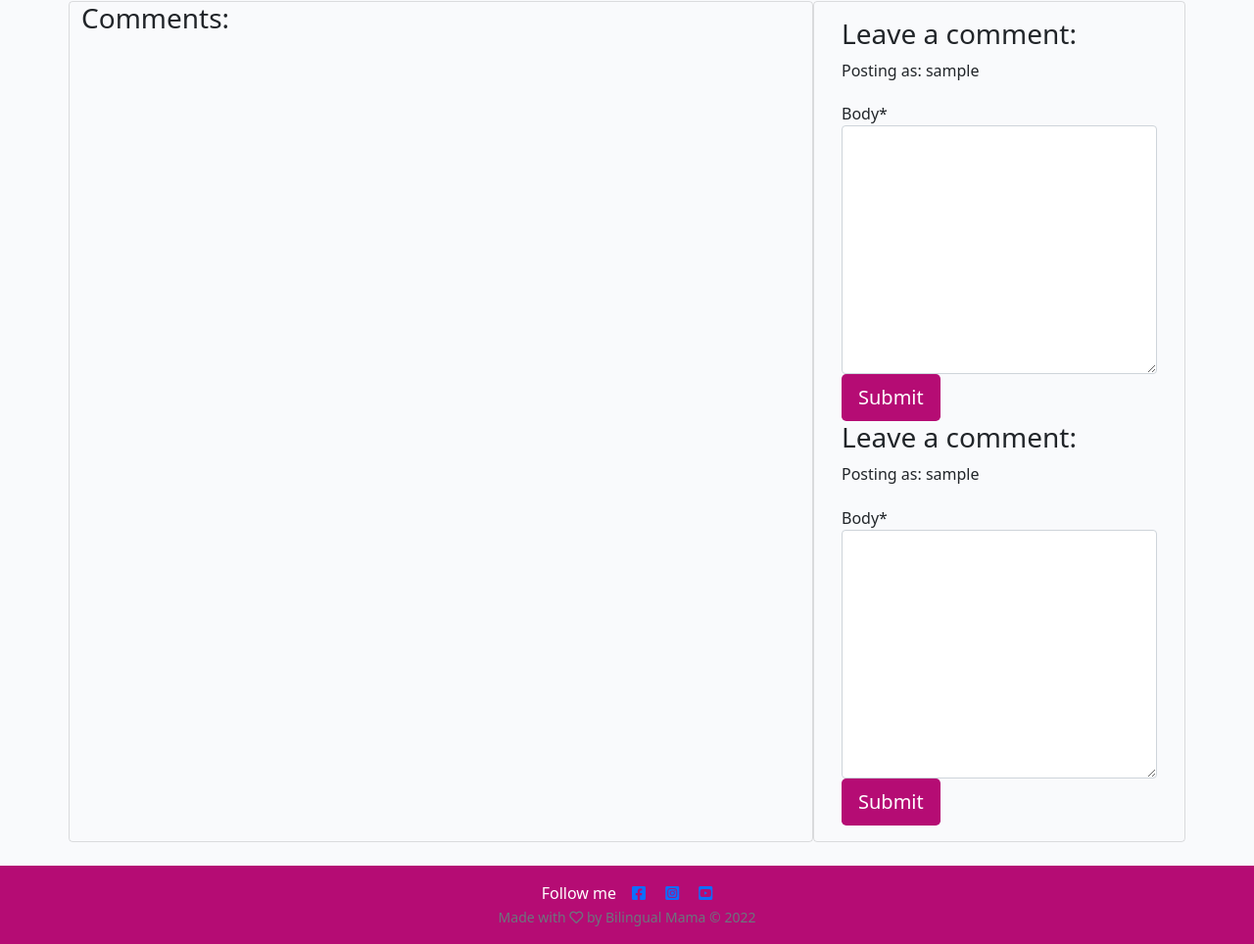
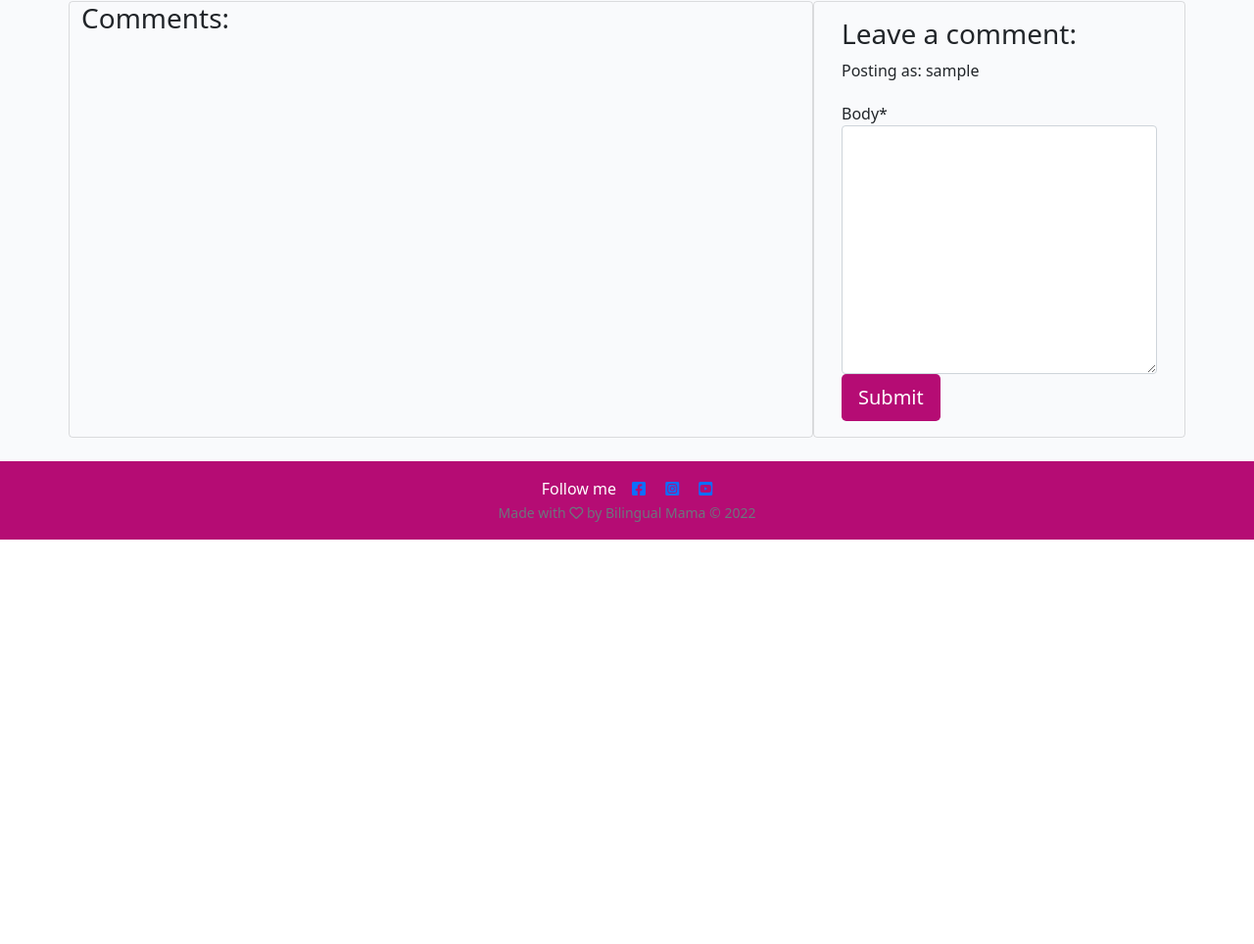
Before and after one commit to psnaz/bilingual-mama, a Django app: template templates/post_detail.html in a window 1280 px wide. Shown: the part 444-1408 px from the top of the page at 98% size. After the commit the page ends 995 px from the top, so only its background shows below. Run offline with Django 3.2, Linux system fonts and the light colour scheme; the template is opened without the code that fills it: values that come from a table or form of the project are taken from there, others are empty; the visitor is signed in with stand-in values (Sample User, id 1); some libraries are stand-ins or nearby versions.

Commit message:
Fix bug: comment detail section

```diff
--- a/templates/post_detail.html
+++ b/templates/post_detail.html
@@ -1,4 +1,5 @@
-{% extends 'base.html' %} {% block content %}
+{% extends 'base.html' %}
+{% block content %}
 
 {% load crispy_forms_tags %}
 
@@ -78,11 +79,12 @@
                     {{ comment.body | linebreaks }}
                 </div>
                 {% endfor %}
+
             </div>
         </div>
         <div class="col-md-4 card mb-4  mt-3 ">
             <div class="card-body">
-                <!--My Code-->
+                <!--My Code -->
                 {% if user.is_authenticated %}
                 <h3>Leave a comment:</h3>
                 <p>Posting as: {{ user.username }}</p>
@@ -96,27 +98,17 @@
                 <p>Already have an account? Please <a href="{% url 'account_login' %}">login here.</a></p>
                 {% endif %}
 
-                <!--Original Walkthrough-->
+
                 {% if commented %}
                 <div class="alert alert-success" role="alert">
                     Your comment is awaiting approval
                 </div>
-                {% else %}
-                {% if user.is_authenticated %}
+                {% endif %}
 
-                <h3>Leave a comment:</h3>
-                <p>Posting as: {{ user.username }}</p>
-                <form method="post" style="margin-top: 1.3em;">
-                    {{ comment_form | crispy }}
-                    {% csrf_token %}
-                    <button type="submit" class="btn btn-signup btn-lg">Submit</button>
-                </form>
-                {% endif %}
-                {% endif %}
 
             </div>
         </div>
     </div>
 </div>
 
-{% endblock content %}
+{% endblock %}
```
